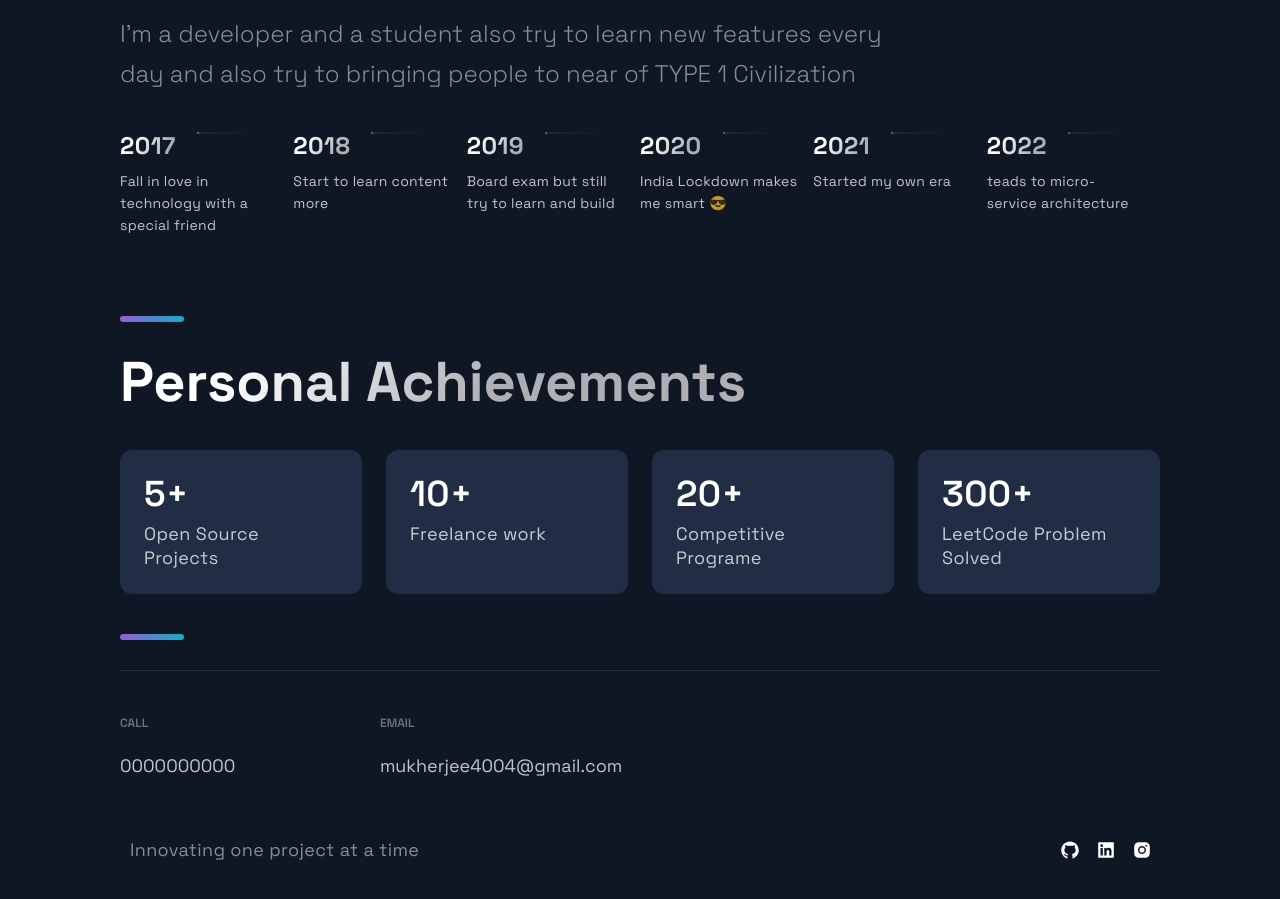
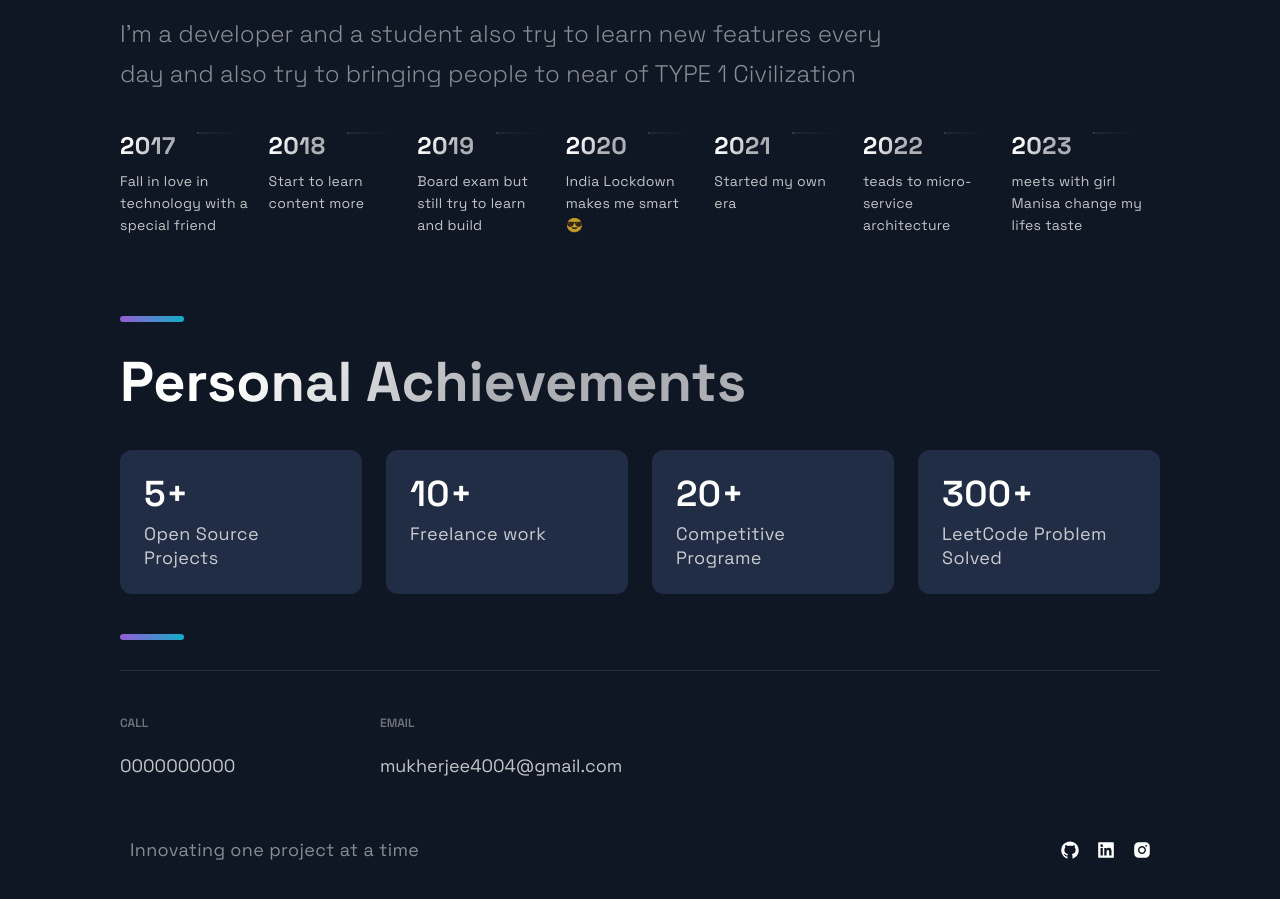
Before and after one commit to BibhabenduMukherjee/Dev-site, a Next.js app: page / in a window 1280 px wide. Shown: the part 1220-2119 px from the top of the page. Built offline with nearby package versions, Linux system fonts and the light colour scheme.

Commit message:
Update constants.js

```diff
--- a/src/constants/constants.js
+++ b/src/constants/constants.js
@@ -77,5 +77,7 @@ export const TimeLineData = [
   { year: 2019, text: "Board exam but still try to learn and build" },
   { year: 2020, text: "India Lockdown makes me smart 😎" },
   { year: 2021, text: "Started my own era" },
-  {year:2022 , text: "teads to micro-service architecture"}
+  {year:2022 , text: "teads to micro-service architecture"},
+  {year:2023,text:"meets with girl Manisa change my lifes taste"}
+
 ];
```
